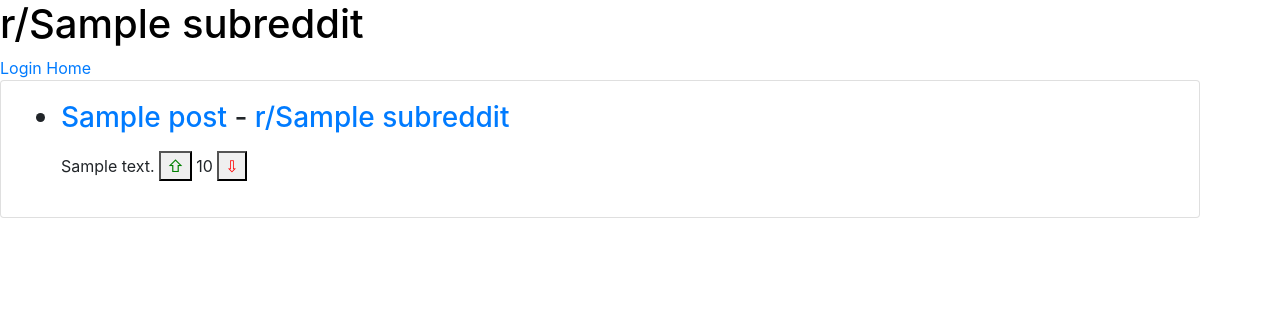
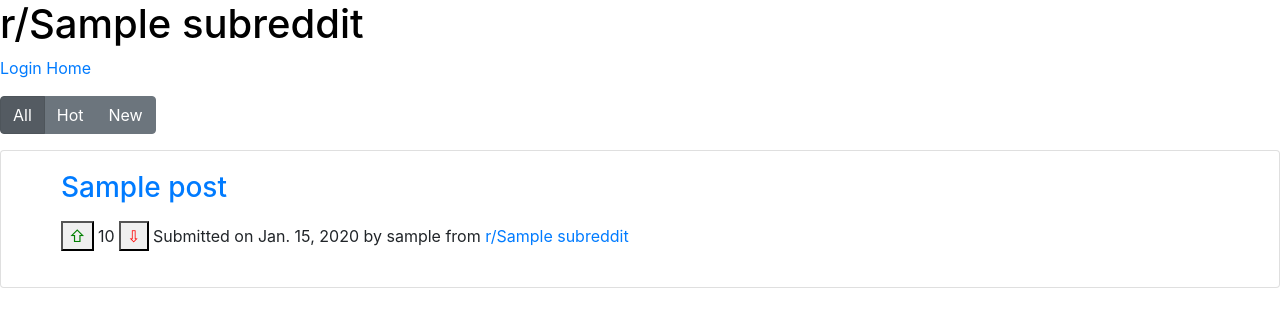
Before and after one commit to Ybrayym-Abamov/Reddit-Clone, a Django app: a page that uses templates/posts/posts.html in a window 1280 px wide. Shown: the top 327 px of the page. Run offline with Django 3.2, Linux system fonts and the light colour scheme; tables that the repository leaves empty hold one stand-in row (values such as "Sample post"); some libraries are stand-ins or nearby versions.

Commit message:
subreddits on main page, subreddits count and styling

```diff
--- a/authentication/views.py
+++ b/authentication/views.py
@@ -50,10 +50,11 @@ class SignUpView(View):
             return HttpResponseRedirect(reverse('homepage'))
 
 
-
 def index(request):
     posts = Post.objects.all()
-    return render(request, 'main.html', {'posts': posts})
+    subreddits = SubReddit.objects.all()
+    sub_r_count = SubReddit.objects.all().count()
+    return render(request, 'main.html', {'posts': posts, 'subreddits': subreddits, "sub_r_count": sub_r_count})
 
 
 def new(request):
--- a/subreddit/urls.py
+++ b/subreddit/urls.py
@@ -1,9 +1,10 @@
 from django.urls import path
-from subreddit.views import add_subreddit, subredditview
-
+from subreddit.views import add_subreddit, subredditview, subreddithot, subredditnew
 
 
 urlpatterns = [
     path('addsubreddit/', add_subreddit, name='addsubreddit'),
-    path('r/<str:name>/', subredditview, name='subreddit')
+    path('r/<str:name>/', subredditview, name='subreddit'),
+    path('r/<str:name>/new/', subredditnew, name='subredditnew'),
+    path('r/<str:name>/hot/', subreddithot, name='subreddithot')
 ]
--- a/subreddit/views.py
+++ b/subreddit/views.py
@@ -39,4 +39,19 @@ def add_subreddit(request):
 def subredditview(request, name):
     subreddit = SubReddit.objects.get(name=name)
     posts = Post.objects.filter(subreddit=subreddit.id)
-    return render(request, 'subreddit.html', {"subreddit": subreddit, "posts": posts})
+    current_path = f'/r/{subreddit.name}/'
+    return render(request, 'subreddit.html', {"subreddit": subreddit, "posts": posts, "current_path": current_path})
+
+
+def subredditnew(request, name):
+    subreddit = SubReddit.objects.get(name=name)
+    posts = Post.objects.filter(subreddit=subreddit.id).order_by("-date_created")
+    new_path = f'/r/{subreddit.name}/new/'
+    return render(request, 'subreddit.html', {'posts': posts, 'subreddit': subreddit, "new_path": new_path})
+
+
+def subreddithot(request, name):
+    subreddit = SubReddit.objects.get(name=name)
+    posts = Post.objects.filter(subreddit=subreddit.id).order_by("-score")
+    hot_path = f'/r/{subreddit.name}/hot/'
+    return render(request, 'subreddit.html', {'posts': posts, 'subreddit': subreddit, "hot_path": hot_path})
--- a/templates/posts/posts.html
+++ b/templates/posts/posts.html
@@ -1,27 +1,29 @@
-
-<div class="card" style="width: 75rem">
+{% for post in posts %}
+<div class="card">
 
     <div class="card-body">
-        {% for post in posts %}
         <h3>
             <ul>
-     <li><a href="/r/{{post.subreddit}}/post/{{post.id}}">{{ post.title }}</a> - <a href="/r/{{post.subreddit}}" >r/{{ post.subreddit }}</a></li>
+                <a href="/r/{{post.subreddit}}/post/{{post.id}}">{{ post.title }}</a>
             </ul>
         </h3>
         <ul>
-    {{post.body}}
             <span>
                 {%if user.is_authenticated %}
-     <button><a href="/upvote/{{post.id}}?next={{ request.path }}" style="text-decoration:none; color:green">⇧</a></button>
+                <button><a href="/upvote/{{post.id}}?next={{ request.path }}"
+                        style="text-decoration:none; color:green">⇧</a></button>
                 {{post.score}}
-     <button><a href="/downvote/{{post.id}}?next={{ request.path }}" style="text-decoration:none; color:red">⇩</a></button>
+                <button><a href="/downvote/{{post.id}}?next={{ request.path }}"
+                        style="text-decoration:none; color:red">⇩</a></button>
                 {% else %}
-    <button><a href="/login?next={{ request.path }}" style="text-decoration:none; color:green">⇧</a></button>
+                <button><a href="/login?next={{ request.path }}"
+                        style="text-decoration:none; color:green">⇧</a></button>
                 {{post.score}}
                 <button><a href="/login?next={{ request.path }}" style="text-decoration:none; color:red">⇩</a></button>
                 {%endif%}
             </span>
+            Submitted on {{post.date_created}} by {{post.author}} from <a href="/r/{{post.subreddit}}">r/{{ post.subreddit }}</a>
         </ul>
-{% endfor %}
     </div>
 </div>
+{% endfor %}
--- a/templates/subreddit/subreddit.html
+++ b/templates/subreddit/subreddit.html
@@ -11,7 +11,6 @@
     <link rel="icon" href="https://cdn.worldvectorlogo.com/logos/reddit-2.svg" type="image/x-icon">
 </head>
 
-
 <h1><a href="/r/{{subreddit.name}}" style="text-decoration:none; color:black">r/{{subreddit.name}}</a></h1>
 {% if user.is_authenticated %}
 <a href="/logout?next={{ request.path }}">Logout</a> <br/>
@@ -20,6 +19,32 @@
 <a href="/login?next={{ request.path }}">Login</a>
 {%endif%}
 <a href="/">Home</a>
+<p>
+  {% if request.path == current_path %}
+    <div class="btn-group btn-group-toggle" data-toggle="buttons">
+        <label class="btn btn-secondary active"> <input type="radio" name="options" id="option1" checked> All </label>
+        <label class="btn btn-secondary"> <input type="radio" name="options" id="option2" > <a href="{% url 'subreddithot' subreddit.name %}" style="text-decoration: none; color:white">Hot</a> </label>
+        <label class="btn btn-secondary"> <input type="radio" name="options" id="option3" > <a href="{% url 'subredditnew' subreddit.name %}" style="text-decoration: none; color:white">New</a> </label>
+    </div>
+  {% endif %}
+
+  {% if request.path == hot_path %}
+  <div class="btn-group btn-group-toggle" data-toggle="buttons">
+      <label class="btn btn-secondary"> <input type="radio" name="options" id="option1" > <a href="{% url 'subreddit' subreddit.name %}" style="text-decoration: none; color:white">All</a> </label>
+      <label class="btn btn-secondary active"> <input type="radio" name="options" id="option2" checked> Hot </label>
+      <label class="btn btn-secondary"> <input type="radio" name="options" id="option3" > <a href="{% url 'subredditnew' subreddit.name %}" style="text-decoration: none; color:white">New</a> </label>
+  </div>
+  {% endif %}
+
+  {% if request.path == new_path %}
+  <div class="btn-group btn-group-toggle" data-toggle="buttons">
+      <label class="btn btn-secondary"> <input type="radio" name="options" id="option1" > <a href="{% url 'subreddit' subreddit.name %}" style="text-decoration: none; color:white">All</a> </label>
+      <label class="btn btn-secondary"> <input type="radio" name="options" id="option2" > <a href="{% url 'subreddithot' subreddit.name %}" style="text-decoration: none; color:white">Hot</a> </label>
+      <label class="btn btn-secondary active"> <input type="radio" name="options" id="option3" checked> New </label>
+  </div>
+  {% endif %}
+  </p>
+
 {% include 'templates/posts/posts.html' %}
 
 <!-- Optional JavaScript -->
```
Also changed, not shown: templates/authentication/main.html (+28 -9 lines). Lines whose indentation alone changed are shown as unchanged.
